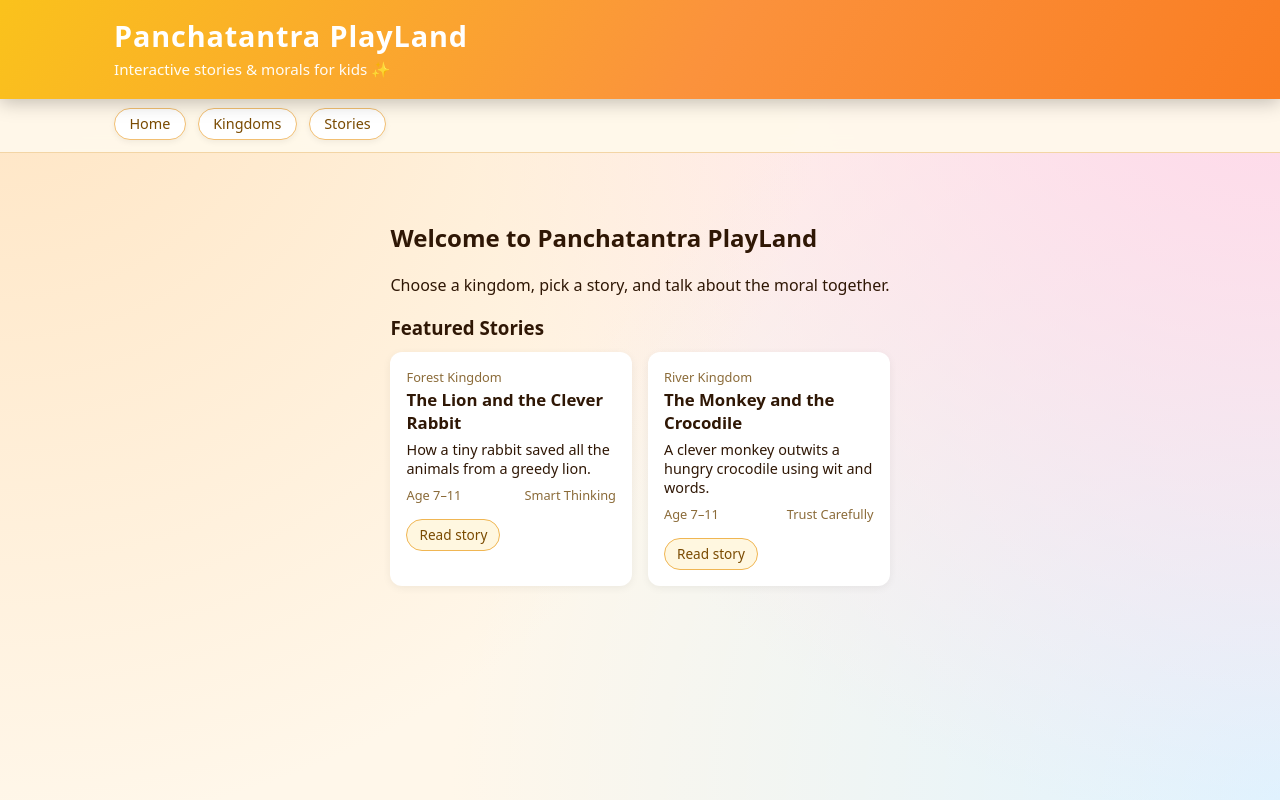
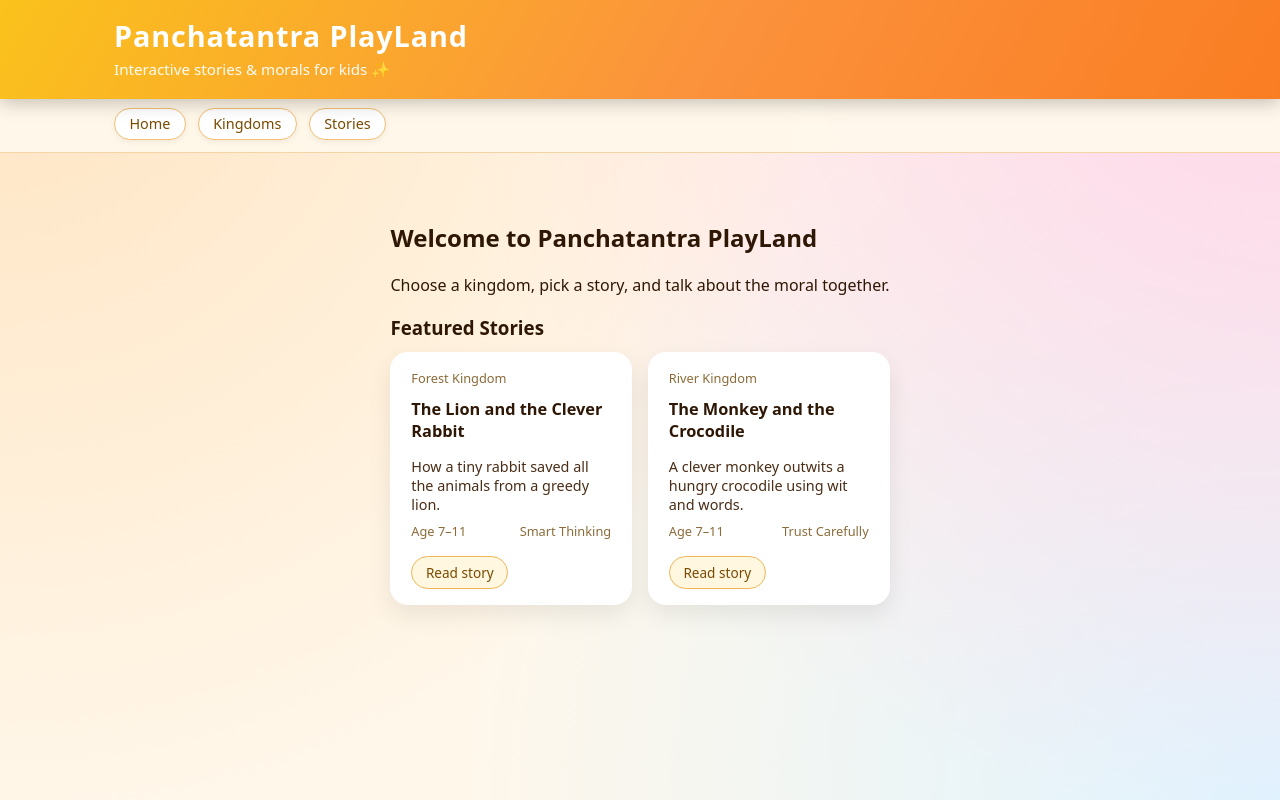
Before and after one commit to vasundharaux/panchatantra-playland, a Next.js app: page / in a window 1280 px wide. Built offline with nearby package versions, Linux system fonts and the light colour scheme.

Commit message:
Update StoryCard.js

```diff
--- a/components/StoryCard.js
+++ b/components/StoryCard.js
@@ -1,55 +1,18 @@
-// components/StoryCard.js
 import Link from "next/link";
 
 export default function StoryCard({ story }) {
   return (
-    <article
-      style={{
-        borderRadius: "12px",
-        padding: "1rem",
-        background: "white",
-        boxShadow: "0 2px 8px rgba(0,0,0,0.06)",
-        display: "flex",
-        flexDirection: "column",
-        gap: "0.5rem",
-      }}
-    >
-      <div>
-        <p style={{ fontSize: "0.8rem", color: "#8b6b39", margin: 0 }}>
-          {story.kingdom}
-        </p>
-        <h3 style={{ margin: "0.15rem 0 0.4rem", fontSize: "1.05rem" }}>
-          {story.title}
-        </h3>
-        <p style={{ margin: 0, fontSize: "0.9rem" }}>{story.teaser}</p>
-      </div>
+    <article className="story-card">
+      <p className="story-kingdom">{story.kingdom}</p>
+      <h3 className="story-title">{story.title}</h3>
+      <p className="story-teaser">{story.teaser}</p>
 
-      <div
-        style={{
-          display: "flex",
-          justifyContent: "space-between",
-          fontSize: "0.8rem",
-          color: "#8b6b39",
-        }}
-      >
+      <div className="story-meta-row">
         <span>Age {story.ageRange}</span>
         <span>{story.moralTag}</span>
       </div>
 
-      <Link
-        href={`/stories/${story.id}`}
-        style={{
-          marginTop: "0.4rem",
-          alignSelf: "flex-start",
-          padding: "0.35rem 0.75rem",
-          borderRadius: "999px",
-          border: "1px solid #f0b653",
-          background: "#fff7e0",
-          textDecoration: "none",
-          fontSize: "0.85rem",
-          color: "#7a4a00",
-        }}
-      >
+      <Link href={`/stories/${story.id}`} className="story-cta">
         Read story
       </Link>
     </article>
```
